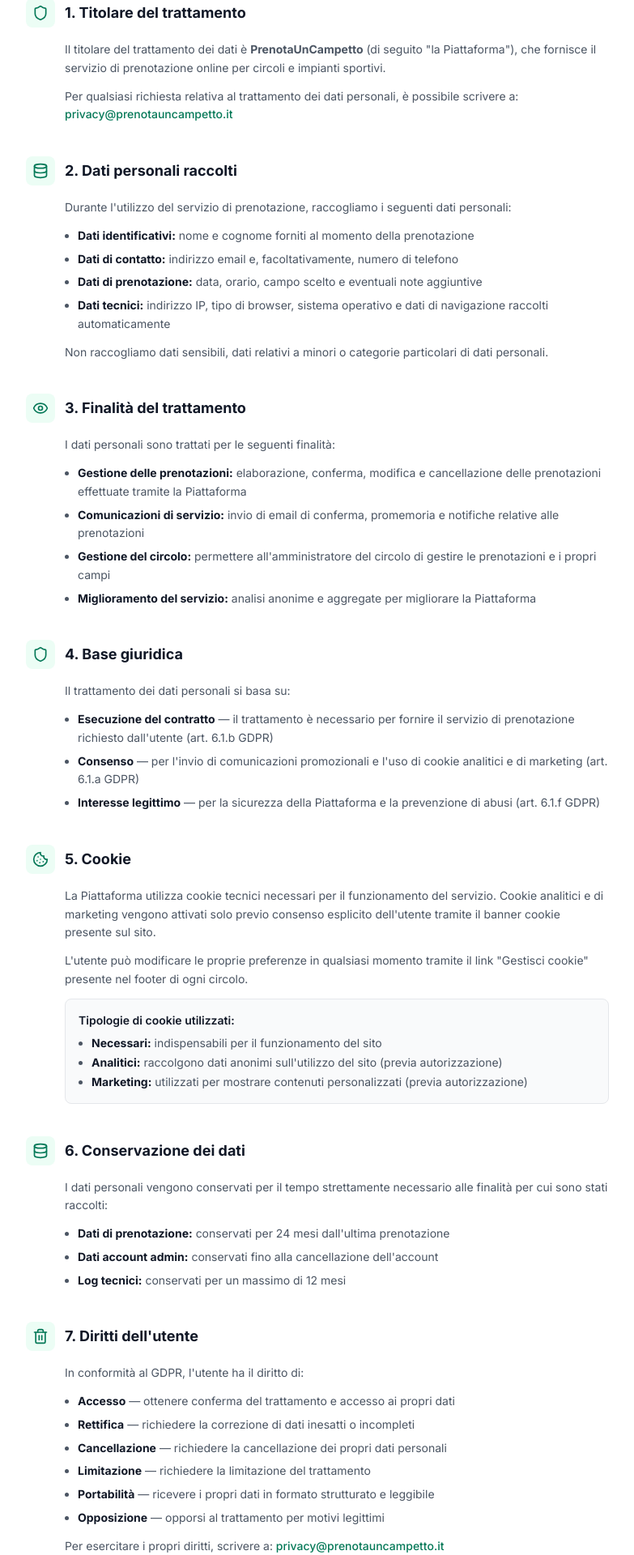
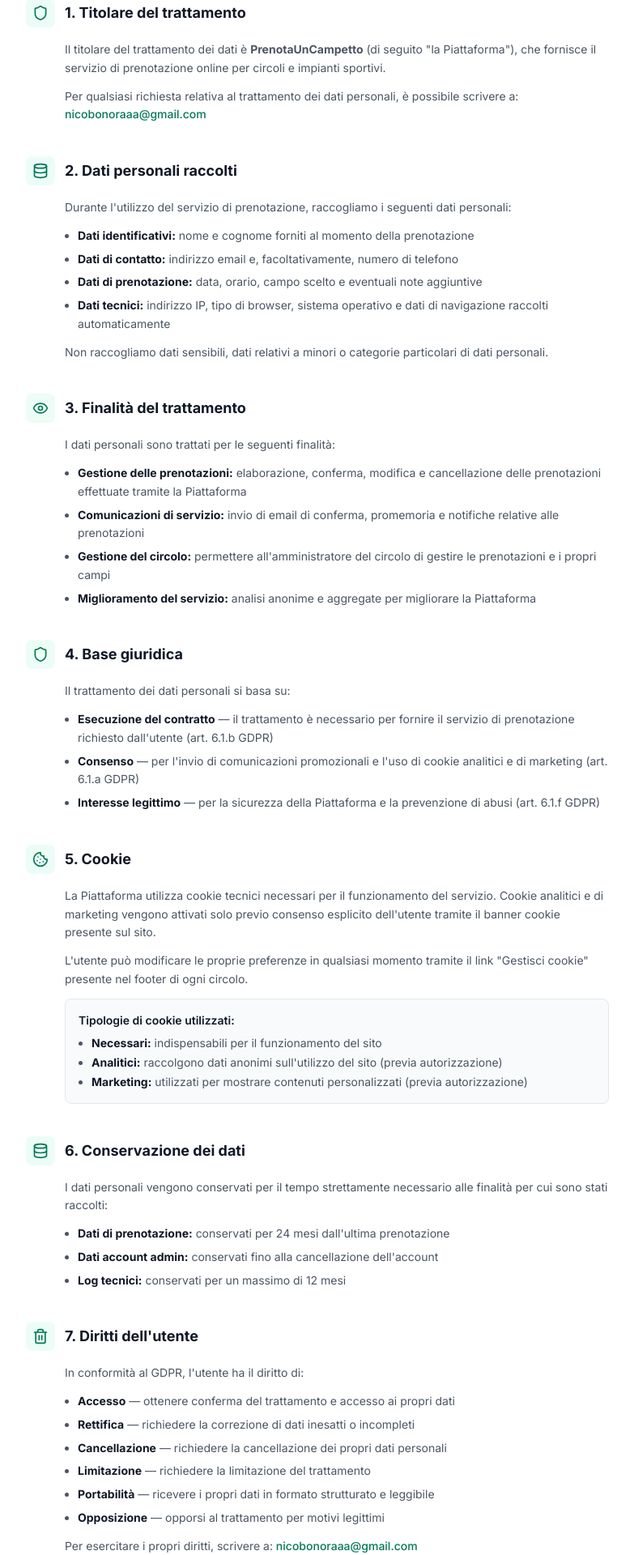
Before and after one commit to nicoobonora/sportbook, a Next.js app: page /privacy in a window 1280 px wide. Shown: the part 269-2189 px from the top of the page at 81% size, without its empty margins (248-1031 px from the left). Built offline with nearby package versions, Linux system fonts and the light colour scheme; no server answers.

Commit message:
feat: privacy section update

```diff
--- a/app/privacy/page.tsx
+++ b/app/privacy/page.tsx
@@ -58,10 +58,10 @@
               Per qualsiasi richiesta relativa al trattamento dei dati personali,
               è possibile scrivere a:{" "}
               <a
-                href="mailto:privacy@prenotauncampetto.it"
+                href="mailto:nicobonoraaa@gmail.com"
                 className="font-medium text-emerald-700 hover:underline"
               >
-                privacy@prenotauncampetto.it
+                nicobonoraaa@gmail.com
               </a>
             </p>
           </Section>
@@ -253,10 +253,10 @@
             <p>
               Per esercitare i propri diritti, scrivere a:{" "}
               <a
-                href="mailto:privacy@prenotauncampetto.it"
+                href="mailto:nicobonoraaa@gmail.com"
                 className="font-medium text-emerald-700 hover:underline"
               >
-                privacy@prenotauncampetto.it
+                nicobonoraaa@gmail.com
               </a>
             </p>
             <p>
@@ -332,10 +332,10 @@
               <p className="text-sm">
                 <strong>Email:</strong>{" "}
                 <a
-                  href="mailto:privacy@prenotauncampetto.it"
+                  href="mailto:nicobonoraaa@gmail.com"
                   className="text-emerald-700 hover:underline"
                 >
-                  privacy@prenotauncampetto.it
+                  nicobonoraaa@gmail.com
                 </a>
               </p>
               <p className="text-sm">
```
